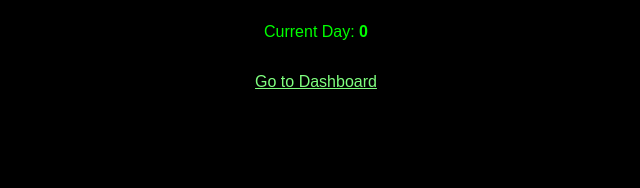
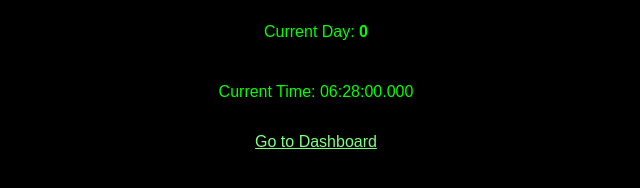
Before and after one commit to grovesigilofficial/GrovePortal-Dev, a website with bundled scripts: page admin.html in a window 1280 px wide. Shown: the part 162-350 px from the top of the page, without its empty margins (324-964 px from the left). Built offline with nearby package versions, Linux system fonts and the light colour scheme.

Commit message:
Update admin.html

```diff
--- a/admin.html
+++ b/admin.html
@@ -18,6 +18,10 @@
 
     <div class="panel-row">
       <p>Current Day: <strong id="current-day">0</strong></p>
+    </div>
+
+    <div class="panel-row">
+      <p>Current Time: <span id="live-timer">00:00:00.000</span></p>
     </div>
 
     <p><a href="dashboard.html">Go to Dashboard</a></p>
```
